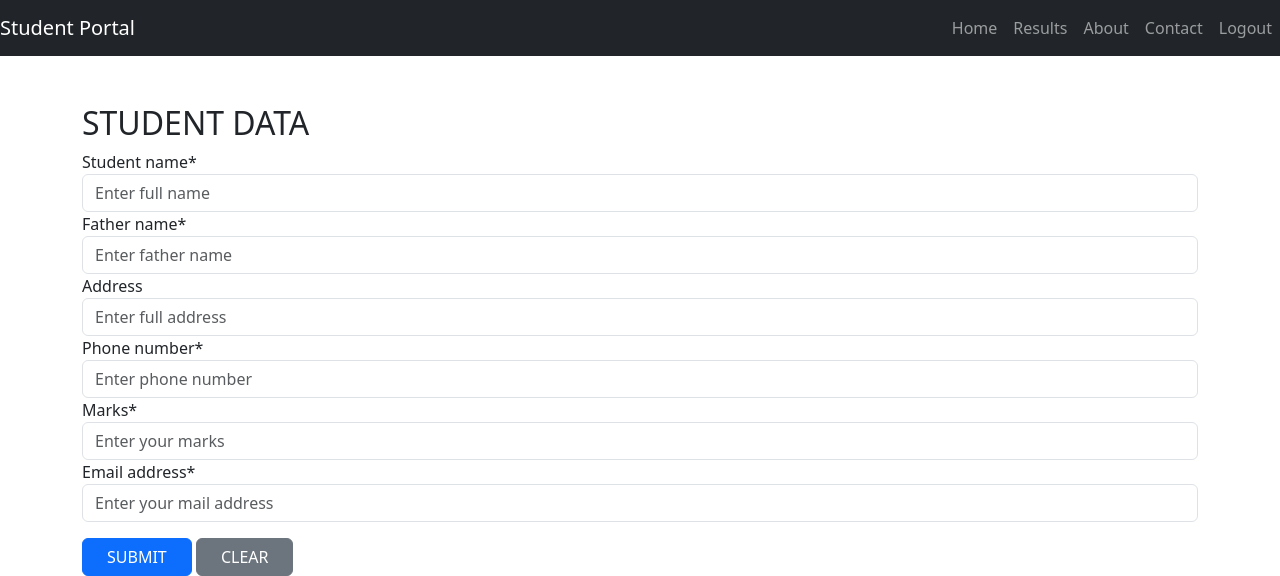
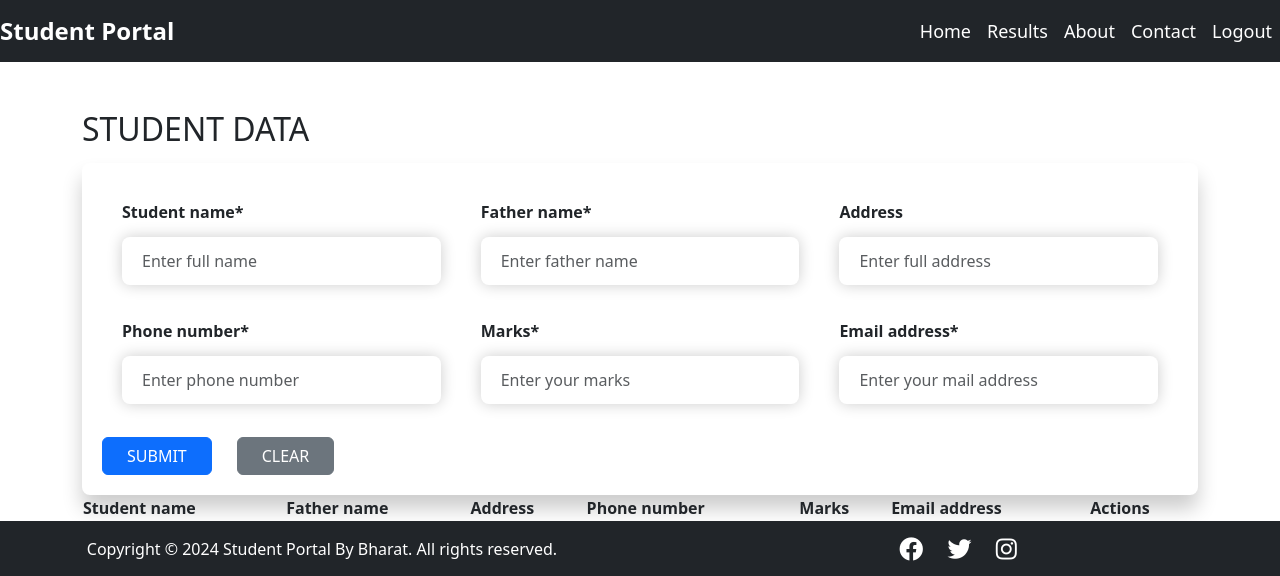
Before and after one commit to bharat-l/student_CI, a CodeIgniter app: page /student/studentController in a window 1280 px wide. Shown: the top 576 px of the page. Run offline with CodeIgniter, Linux system fonts and the light colour scheme; data that the repository does not hold is empty.

Commit message:
some changes in fevicons and design issues

```diff
--- a/application/views/register_view.php
+++ b/application/views/register_view.php
@@ -58,7 +58,7 @@
                 <p> By clicking Sign Up, You agree to our <a href="#">Terms, </a><a href="#"> Privacy Policy</a> and<a href="#"> Cookies Policy</a>. You may receive SMS notifications from us and can opt out at any time. </p>
             </div>
             <div class="registerbtn">
-                <button type="submit" id="registration">Register</button>
+                <button type="submit" id="registration" style="color: white;">Register</button>
             </div>
             <div class="backlink">
                 <a href="loginController">Already have an account? <b>Click here</b></a>
--- a/application/views/students_view.php
+++ b/application/views/students_view.php
@@ -1,3 +1,15 @@
+<!DOCTYPE html>
+<html lang="en">
+<head>
+    <title>Registration Page</title>
+    <meta charset="UTF-8">
+    <meta name="viewport" content="width=device-width, initial-scale=1.0">
+    <link href="<?= base_url('assets/css/student_view.css') ?>" rel="stylesheet">
+    <link rel="icon" type="image/x-icon" href="<?= base_url('/assets/images/login.png'); ?>">
+
+    <!-- <link href="https://cdn.jsdelivr.net/npm/bootstrap@5.3.0-alpha1/dist/css/bootstrap.min.css" rel="stylesheet"> -->
+</head>
+<body>
 <div class="container mt-5">
     <h2>STUDENT DATA</h2>
     <form action="<?= base_url('StudentController/submit'); ?>" method="POST" id="textForm" autocomplete="off" enctype="multipart/form-data">
@@ -92,3 +104,5 @@
         }
     });
 </script>
+</body>
+</html>
--- /dev/null
+++ b/assets/css/student_view.css
@@ -0,0 +1,75 @@
+        /* Custom styling for header and footer */
+        .form-container {
+            padding: 20px;
+            box-shadow: 0 14px 20px rgba(0, 0, 0, 0.2);
+            margin-top: 15px;
+            background-color: white;
+            border-radius: 8px;
+            overflow-y: auto;
+
+        }
+        .inner-container {
+            display: flex;
+            flex-wrap: wrap;
+            justify-content: space-between;
+        }
+
+        .form-group label {
+            display: block;
+            margin-bottom: 5px;
+            font-weight: bold;
+            width: 95%;
+        }
+
+        .form-group {
+            margin: 5px 0;
+            padding: 12px 20px;
+            border-radius: 8px;
+            display: flex;
+            flex-wrap: wrap;
+            width: 33.33%;
+            justify-content: space-between;
+            border-radius: 28px;
+            border: none;
+        }
+        .form-group input {
+            border-radius: 8px;
+            padding: 12px 20px;
+            background-color: transparent;
+            margin-top: 8px;
+            box-shadow: 0 15px 20px rgba(107, 104, 104, 0.1);
+            border-color: lightcyan;
+            border: none;
+            box-shadow: 0 0 15px rgba(0, 0, 0, 0.2);
+            outline: none;
+            transition: box-shadow 0.3s ease-in-out;
+
+        }
+
+        .navbar {
+            background-color: #343a40;
+        }
+
+        .navbar-brand {
+            color: white;
+            font-size: 24px;
+            font-weight: bold;
+        }
+
+        .navbar-nav .nav-link {
+            color: white;
+            font-size: 18px;
+            padding-left: 15px;
+            padding-right: 15px;
+        }
+        .navbar-nav .nav-link:hover{
+            color: lightgray;
+        }
+
+        .submit-btn {
+            display: flex;
+            justify-content: center;
+            align-items: center;
+            margin-top: 60px;
+            gap: 25px;
+        }
```
Also changed, not shown: application/controllers/ForgotPassword.php (added, +26 -0 lines), application/views/ForgotPassword.php (added, +84 -0 lines), application/views/login_view.php (+10 -7 lines), assets/css/forgotpassword.css (added, +87 -0 lines), assets/css/style.css (+23 -0 lines), assets/css/register.css (line endings or trailing spaces), assets/images/login.png, assets/images/phps.png.
